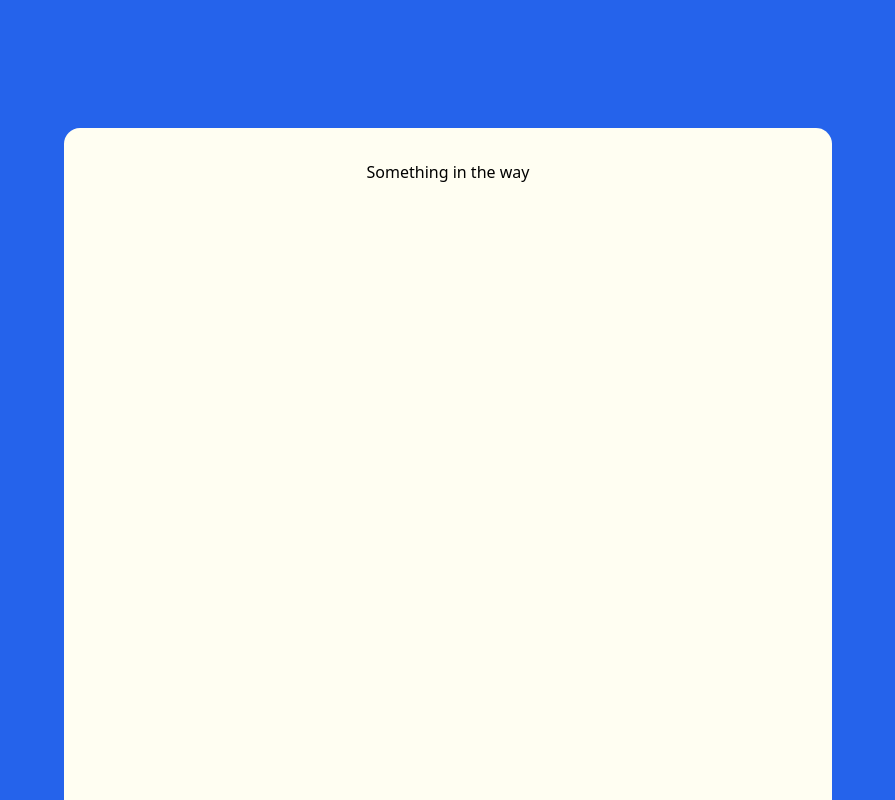
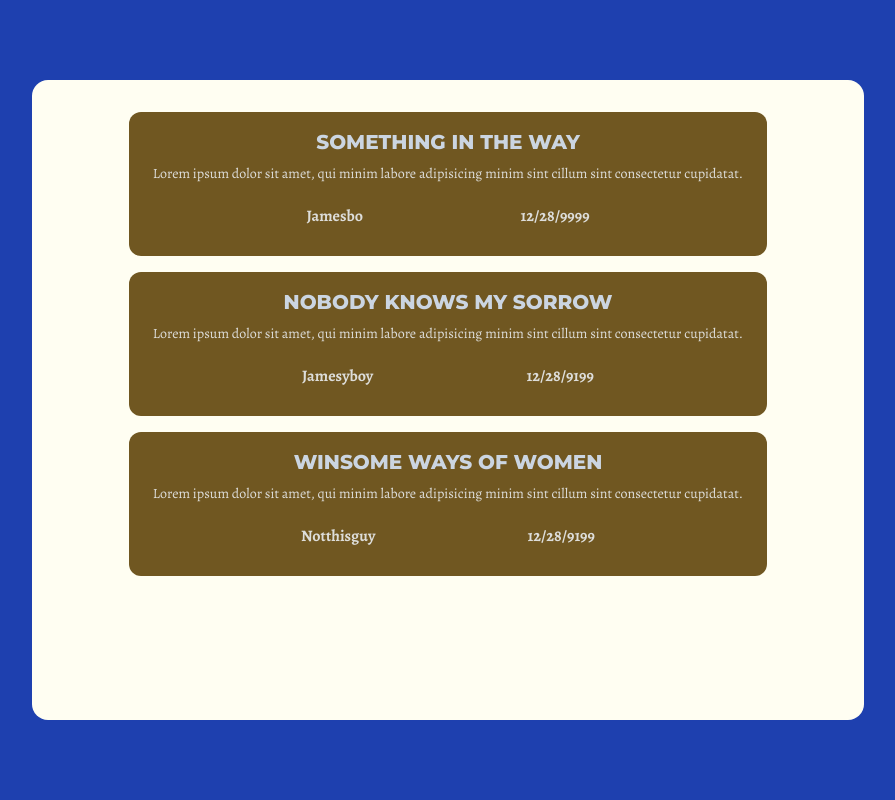
Before and after one commit to CodeWarrior-debug/dev-devo-blog, a Next.js app: page / in a window 1280 px wide. Shown: the top 800 px of the page, without its empty margins (192-1087 px from the left). Built offline with nearby package versions, Linux system fonts and the light colour scheme.

Commit message:
some styling and folder structure

```diff
--- /dev/null
+++ b/components/Footer.js
@@ -0,0 +1,12 @@
+import React from 'react'
+
+const Footer = () => {
+  return (
+    <>
+      <h1>Placeholder2</h1>
+
+    </>
+  )
+}
+
+export default Footer
--- /dev/null
+++ b/components/Header.js
@@ -0,0 +1,11 @@
+import React from 'react'
+
+const Header = () => {
+  return (
+    <>
+      <h1>Placeholder1</h1>
+    </>
+  )
+}
+
+export default Header
--- a/package.json
+++ b/package.json
@@ -9,6 +9,7 @@
     "lint": "next lint"
   },
   "dependencies": {
+    "classnames": "^2.3.2",
     "eslint": "8.36.0",
     "eslint-config-next": "13.2.4",
     "next": "13.2.4",
--- a/pages/_app.js
+++ b/pages/_app.js
@@ -3,5 +3,6 @@ import "tailwindcss/tailwind.css";
 
 
 export default function App({ Component, pageProps }) {
+
   return <Component {...pageProps} />
 }
--- a/pages/index.js
+++ b/pages/index.js
@@ -1,11 +1,45 @@
+import Link from 'next/link'
 import Head from 'next/head'
-import Image from 'next/image'
-import { Inter } from 'next/font/google'
+import { Alegreya, Monsieur_La_Doulaise, Montserrat} from 'next/font/google'
+import cls from "classnames"
 
 // TODO change font
-const inter = Inter({ subsets: ['latin'] })
+
+const alegreya = Alegreya({ subsets: ['latin'] })
+const montserrat = Montserrat({ subsets: ['latin'] })
+
+
+
 
 export default function Home() {
+
+  const myBlogs =
+  [
+{    title: 'Something in the way',
+post: 'Lorem ipsum dolor sit amet, officia excepteur ex fugiat reprehenderit enim labore culpa sint ad nisi Lorem pariatur mollit ex esse exercitation amet. Nisi animcupidatat excepteur officia. Reprehenderit nostrud nostrud ipsum Lorem est aliquip amet voluptate voluptate dolor minim nulla est proident. Nostrud officia pariatur ut officia. Sit irure elit esse ea nulla sunt ex occaecat reprehenderit commodo officia dolor Lorem duis laboris cupidatat officia voluptate. Culpa proident adipisicing id nulla nisi laboris ex in Lorem sunt duis officia eiusmod. Aliqua reprehenderit commodo ex non excepteur duis sunt velit enim. Voluptate laboris sint cupidatat ullamco ut ea consectetur et est culpa et culpa duis.' ,
+author:'Jamesbo',
+date: '12/28/9999',
+subtitle: "Lorem ipsum dolor sit amet, qui minim labore adipisicing minim sint cillum sint consectetur cupidatat.",
+url:"/blog-1"
+},
+{title: 'Nobody knows my sorrow',
+post: 'Lorem ipsum dolor sit amet, officia excepteur ex fugiat reprehenderit enim labore culpa sint ad nisi Lorem pariatur mollit ex esse exercitation amet. Nisi animcupidatat excepteur officia. Reprehenderit nostrud nostrud ipsum Lorem est aliquip amet voluptate voluptate dolor minim nulla est proident. Nostrud officia pariatur ut officia. Sit irure elit esse ea nulla sunt ex occaecat reprehenderit commodo officia dolor Lorem duis laboris cupidatat officia voluptate. Culpa proident adipisicing id nulla nisi laboris ex in Lorem sunt duis officia eiusmod. Aliqua reprehenderit commodo ex non excepteur duis sunt velit enim. Voluptate laboris sint cupidatat ullamco ut ea consectetur et est culpa et culpa duis.' ,
+author:'Jamesyboy',
+date: '12/28/9199',
+subtitle: "Lorem ipsum dolor sit amet, qui minim labore adipisicing minim sint cillum sint consectetur cupidatat.",
+url:"/blog-2"
+},
+{title: 'Winsome Ways of Women',
+post: 'Lorem ipsum dolor sit amet, officia excepteur ex fugiat reprehenderit enim labore culpa sint ad nisi Lorem pariatur mollit ex esse exercitation amet. Nisi animcupidatat excepteur officia. Reprehenderit nostrud nostrud ipsum Lorem est aliquip amet voluptate voluptate dolor minim nulla est proident. Nostrud officia pariatur ut officia. Sit irure elit esse ea nulla sunt ex occaecat reprehenderit commodo officia dolor Lorem duis laboris cupidatat officia voluptate. Culpa proident adipisicing id nulla nisi laboris ex in Lorem sunt duis officia eiusmod. Aliqua reprehenderit commodo ex non excepteur duis sunt velit enim. Voluptate laboris sint cupidatat ullamco ut ea consectetur et est culpa et culpa duis.' ,
+author:'Notthisguy',
+date: '12/28/9199',
+subtitle: "Lorem ipsum dolor sit amet, qui minim labore adipisicing minim sint cillum sint consectetur cupidatat.",
+url:"/blog-3"
+}
+  ]
+
+
+
   return (
     <>
       <Head>
@@ -15,11 +49,52 @@ export default function Home() {
         <link rel="icon" href="/favicon.ico" />
       </Head>
       <main >
-        <div className='text-black grid place-items-center min-h-screen bg-blue-600 p-[8em] border-slate-800 '>
+        <div className='text-black grid place-items-center min-h-screen bg-blue-800 p-[2em] '>
+          {/* TODO find exact blue and cream colors (maybe cream gradient?) desired) */}
 
-          <div className=' bg-[#FFFEF2] min-h-[80vw] min-w-[60vw] flex flex-col items-center p-[2em] rounded-2xl'>
-            Something in the way
+
+          <div className= 'bg-[#FFFEF2] min-h-[80vh] min-w-[65vw] flex flex-col items-center p-[2em] rounded-2xl'>
+
+  {/* CARD - COMPONENTIZE */}
+    {
+      myBlogs.map((blog)=>{
+        return(
+          <>
+          <div className='bg-[#705721] text-[#FFFEF2] p-4 rounded-xl mb-[1em]'>
+
+            <div className={cls(montserrat.className,'bg-brown-500 text-slate-300 uppercase text-center text-xl font-extrabold')}>
+            {/* <div className={cls(montserrat.className,'bg-brown-500  uppercase text-center text-4xl font-extrabold')}> */}
+              {blog.title}
+            </div>
+
+            <div className={cls(alegreya.className, 'text-[#ddddda] text-sm p-2')}>
+              {blog.subtitle}
+            </div>
+
+            <div className={cls(alegreya.className, 'text-[#ddddda] text-sm p-2 flex flex-row flex-wrap justify-evenly')}>
+
+            <div className={cls(alegreya.className, 'text-[#ddddda] font-bold text-base p-1 min-w-[3em]')}>
+              {blog.author}
+            </div>
+
+            <div className={cls(alegreya.className, 'text-[#ddddda] font-bold text-base p-1 min-w-[3em]')}>
+              {blog.date}
+            </div>
+            </div>
+
+
           </div>
+          </>
+        )
+      })
+    }
+
+
+
+
+          </div>
+
+
           </div>
               </main>
     </>
```
Also changed, not shown: pages/blogs/[blog].js (added), pages/blogs/index.js (added), pages/compose.js (added), 1 other file (tests, documents, lock files or other folders).
